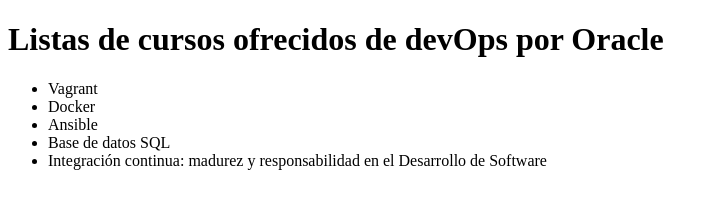
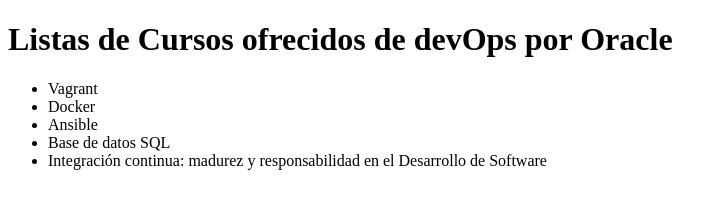
Before and after one commit to Iara-Pou/alura-git, a plain HTML site: page index.html in a window 1280 px wide. Shown: the whole page, without its empty margins (0-727 px from the left). Drawn offline with Linux system fonts and the light colour scheme.

Commit message:
Suma una C Mayúscula al título.

```diff
--- a/index.html
+++ b/index.html
@@ -5,7 +5,7 @@
         <title>curso github</title>
     </head>
     <body>
-        <h1>Listas de cursos ofrecidos de devOps por Oracle</h1>
+        <h1>Listas de Cursos ofrecidos de devOps por Oracle</h1>
         <ul>
             <li>Vagrant</li>
             <li>Docker</li>
```
